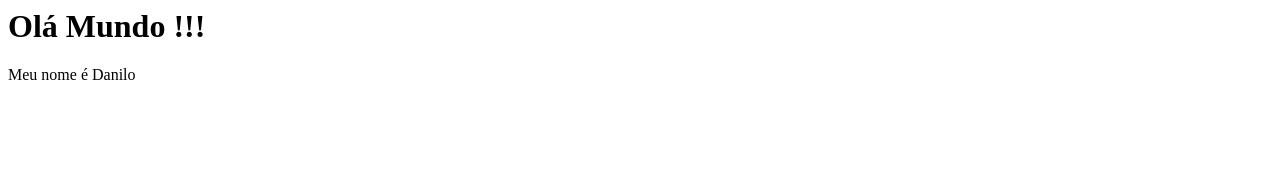
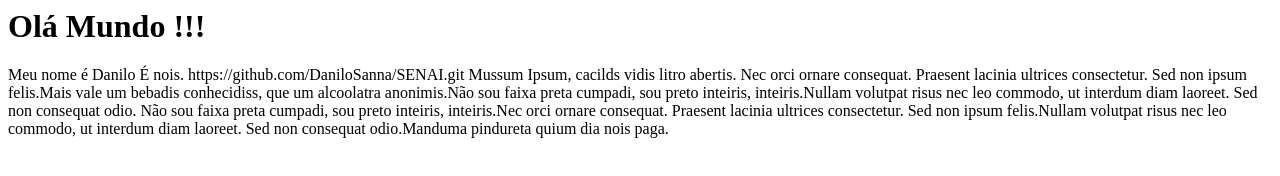
Before and after one commit to DaniloSanna/Livros, a plain HTML site: page Atividade Presencial - 2022-02-16/index.html in a window 1280 px wide. Drawn offline with Linux system fonts and the light colour scheme.

Commit message:
Primeira Modificação

```diff
--- a/Atividade Presencial - 2022-02-16/index.html
+++ b/Atividade Presencial - 2022-02-16/index.html
@@ -2,6 +2,12 @@
 <head><title>Minha Primeira Página - SENAI</title></head>
 <body>
 <h1>Olá Mundo !!!</h1>
-<p>Meu nome é Danilo</p>
+<p>Meu nome é Danilo
+
+É nois.
+https://github.com/DaniloSanna/SENAI.git
+Mussum Ipsum, cacilds vidis litro abertis. Nec orci ornare consequat. Praesent lacinia ultrices consectetur. Sed non ipsum felis.Mais vale um bebadis conhecidiss, que um alcoolatra anonimis.Não sou faixa preta cumpadi, sou preto inteiris, inteiris.Nullam volutpat risus nec leo commodo, ut interdum diam laoreet. Sed non consequat odio.
+
+Não sou faixa preta cumpadi, sou preto inteiris, inteiris.Nec orci ornare consequat. Praesent lacinia ultrices consectetur. Sed non ipsum felis.Nullam volutpat risus nec leo commodo, ut interdum diam laoreet. Sed non consequat odio.Manduma pindureta quium dia nois paga.</p>
 </body>
 </html>
```
